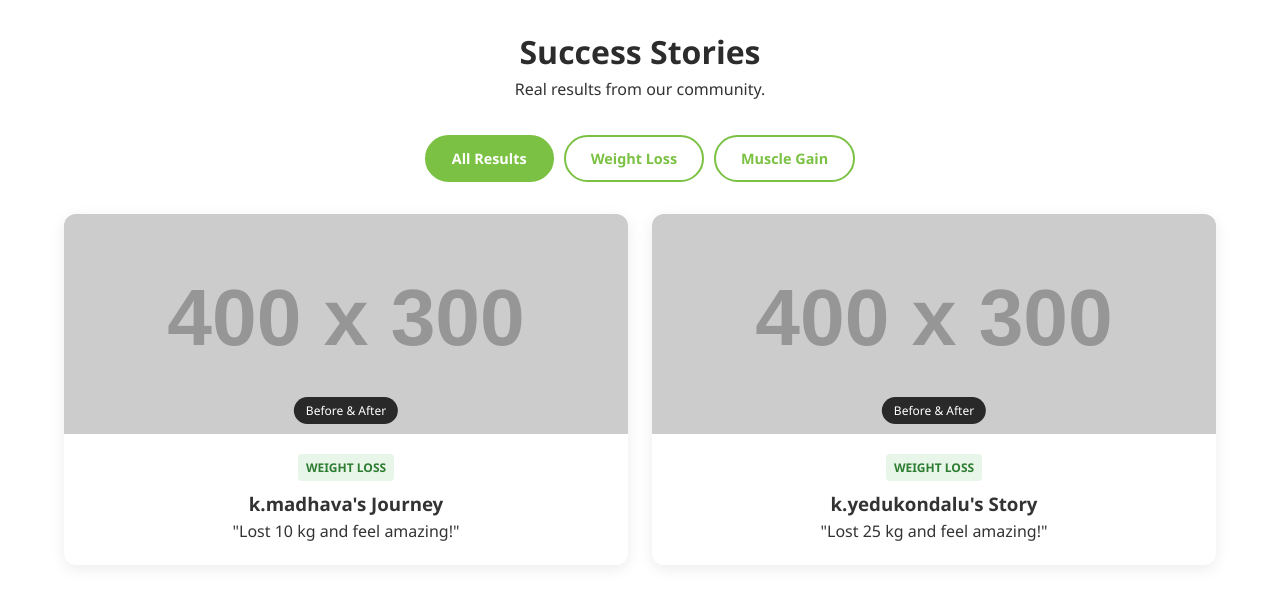
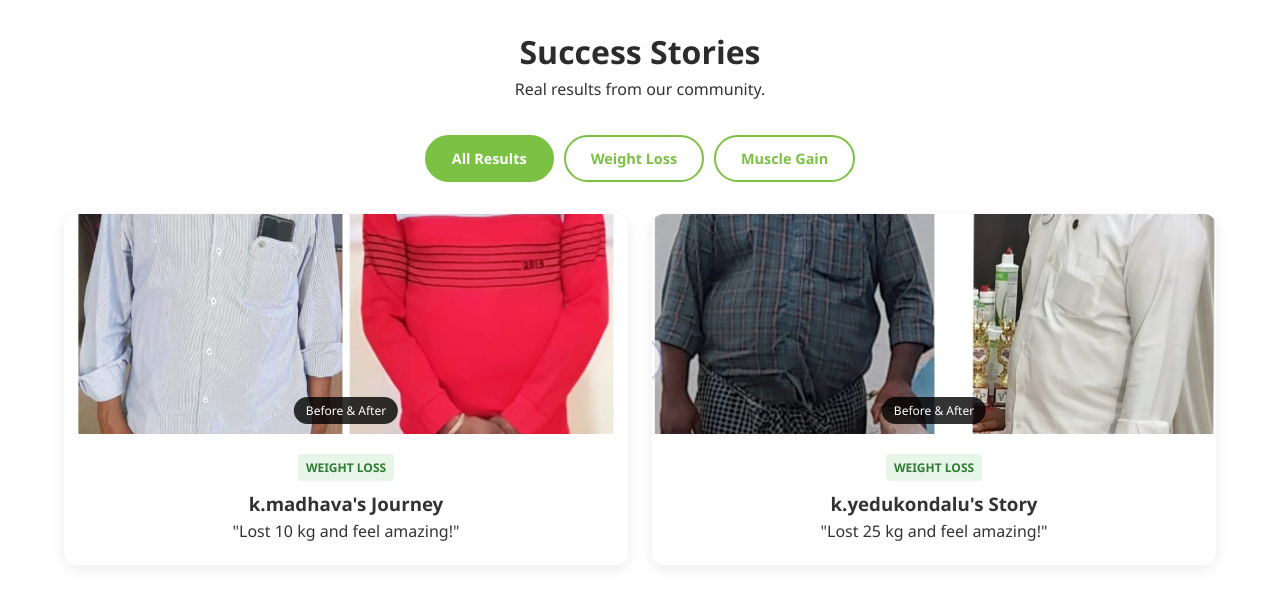
Before and after one commit to simhadri5215/Herbalife-results, a plain HTML site: page index.html in a window 1280 px wide. Shown: the part 682-1284 px from the top of the page. Drawn offline with Linux system fonts and the light colour scheme; placeholder pictures from the web are drawn by us.

Commit message:
Update index.html

```diff
--- a/index.html
+++ b/index.html
@@ -396,7 +396,7 @@
 
                 <div class="card result-item type-loss">
                     <div class="card-image-container">
-                        <img src="transformation1.jpg" alt="Weight Loss" onerror="this.src='https://via.placeholder.com/400x300?text=Customer+Photo'">
+                        <img src="https://github.com/simhadri5215/Herbalife-results/blob/main/madhav.jpeg?raw=true" alt="Weight Loss" onerror="this.src='https://via.placeholder.com/400x300?text=Customer+Photo'">
                         <span class="before-after-label">Before & After</span>
                     </div>
                     <div class="card-content">
@@ -408,7 +408,7 @@
 
                 <div class="card result-item type-loss">
                     <div class="card-image-container">
-                        <img src="transformation3.jpg" alt="Weight Loss" onerror="this.src='https://via.placeholder.com/400x300?text=Customer+Photo'">
+                        <img src="https://github.com/simhadri5215/Herbalife-results/blob/main/WhatsApp%20Image%202025-12-12%20at%2011.20.19%20PM.jpeg?raw=true" alt="Weight Loss" onerror="this.src='https://via.placeholder.com/400x300?text=Customer+Photo'">
                         <span class="before-after-label">Before & After</span>
                     </div>
                     <div class="card-content">
@@ -478,4 +478,5 @@
         }
     </script>
 </body>
+
 </html>
```
